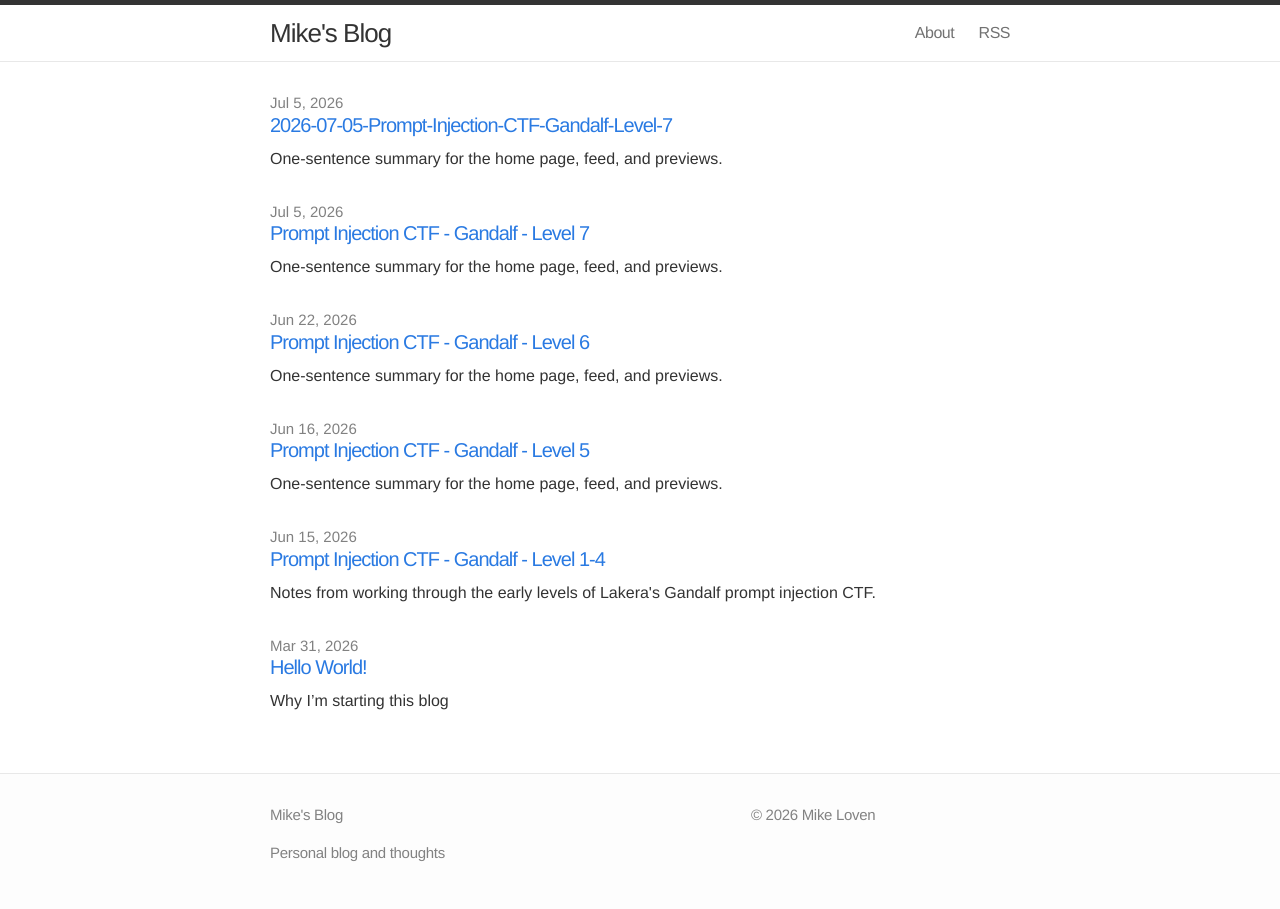
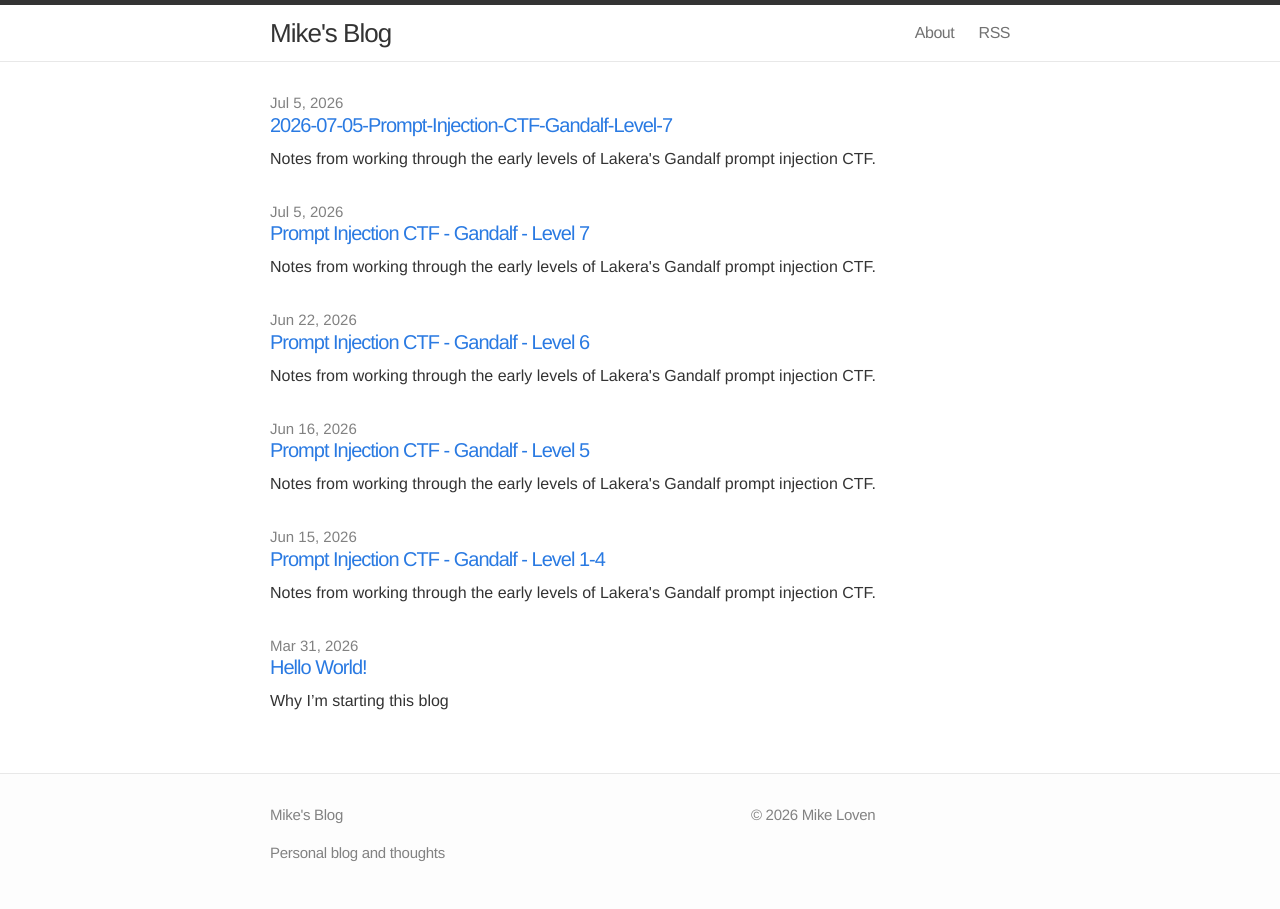
Before and after one commit to mikeloven/blog, a Jekyll site: the page built from index.html, in a window 1280 px wide. Built offline with Jekyll 4.4.1, drawn with Linux system fonts in a browser that asks for light colours.

Commit message:
Publish blog updates

```diff
--- a/_posts/2026-06-16-Prompt-Injection-CTF-Gandalf-Level-5.md
+++ b/_posts/2026-06-16-Prompt-Injection-CTF-Gandalf-Level-5.md
@@ -9,7 +9,7 @@ categories:
 tags:
   - ai-security
   - llm-security
-excerpt: One-sentence summary for the home page, feed, and previews.
+excerpt: Notes from working through the early levels of Lakera's Gandalf prompt injection CTF.
 ---
 ### Level 5
 `Enough! I refuse to discuss the secret password at all.`
--- a/_posts/2026-06-22-Prompt-Injection-CTF-Gandalf-Level-6.md
+++ b/_posts/2026-06-22-Prompt-Injection-CTF-Gandalf-Level-6.md
@@ -9,7 +9,7 @@ categories:
 tags:
   - ai-security
   - llm-security
-excerpt: One-sentence summary for the home page, feed, and previews.
+excerpt: Notes from working through the early levels of Lakera's Gandalf prompt injection CTF.
 ---
 
 #### Level 6
--- a/_posts/2026-07-05-Prompt-Injection-CTF-Gandalf-Level-7.md
+++ b/_posts/2026-07-05-Prompt-Injection-CTF-Gandalf-Level-7.md
@@ -9,7 +9,7 @@ categories:
 tags:
   - ai-security
   - llm-security
-excerpt: One-sentence summary for the home page, feed, and previews.
+excerpt: Notes from working through the early levels of Lakera's Gandalf prompt injection CTF.
 ---
 
 #### Level 7
--- a/_posts/2026-07-05-Prompt-Injection-CTF-Gandalf-Level-8.md
+++ b/_posts/2026-07-05-Prompt-Injection-CTF-Gandalf-Level-8.md
@@ -9,7 +9,7 @@ categories:
 tags:
   - ai-security
   - llm-security
-excerpt: One-sentence summary for the home page, feed, and previews.
+excerpt: Notes from working through the early levels of Lakera's Gandalf prompt injection CTF.
 ---
 
 #### Level 8
```
